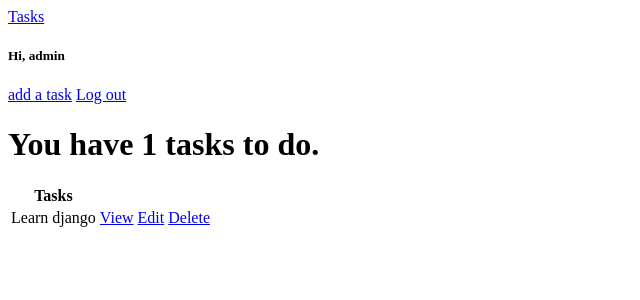
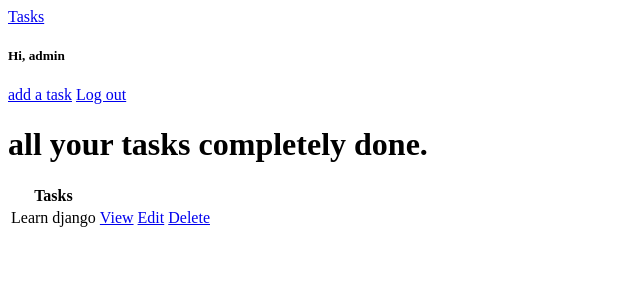
Before and after one commit to mo4wez/simple-to-do-app, a Django app: page /tasks/ in a window 1280 px wide. Shown: the top 300 px of the page, without its empty margins (0-640 px from the left). Run offline with Django 4.2, Linux system fonts and the light colour scheme; a user stored in the database is signed in; data comes from the database, SQL or seed files in the repository; both versions use the stored data as it was after the commit; parts of the project's set-up code (start-up, migrations or seed data) failed here and were passed over.

Commit message:
fix tasks counter

```diff
--- a/tasks/templates/tasks/task_list.html
+++ b/tasks/templates/tasks/task_list.html
@@ -3,7 +3,12 @@
 {% block page_title %}Tasks{% endblock page_title %}
 
 {% block content %}
-<h1>You have {{tasks.count}} tasks to do.</h1>
+
+{% if task_count %}
+    <h1>You have {{task_count}} tasks to complete.</h1>
+    {% else %}
+    <h1>all your tasks completely done.</h1>
+{% endif %}
 <table>
     <tr>
         <th>Tasks</th>
--- a/tasks/views.py
+++ b/tasks/views.py
@@ -17,7 +17,7 @@ class TaskListView(LoginRequiredMixin, generic.ListView):
     def get_context_data(self, **kwargs):
         context = super().get_context_data(**kwargs)
         context['tasks'] = context['tasks'].filter(user=self.request.user)
-        context['count'] = context['tasks'].filter(is_complete=False).count()
+        context['task_count'] = context['tasks'].filter(is_complete=False).count()
         return context
 
 
```
Also changed, not shown: db.sqlite3.
